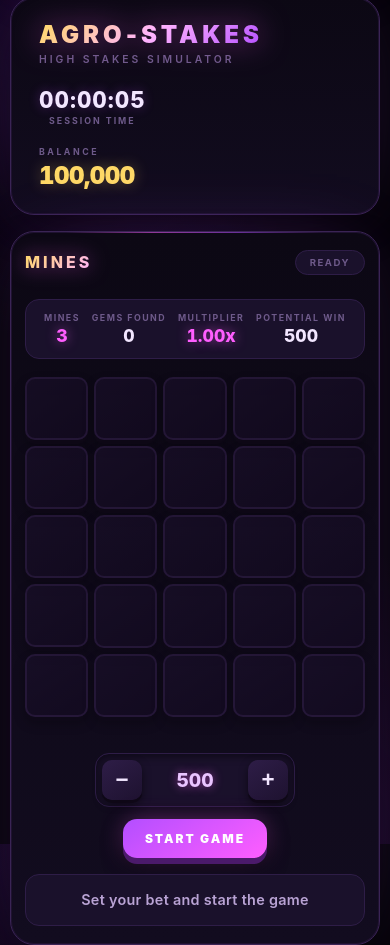
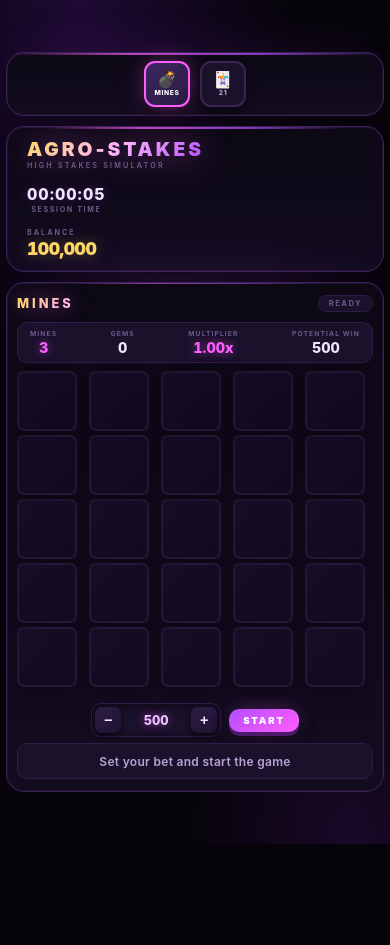
Before and after one commit to agroware/AGRO-STAKES, a plain HTML site: page index.html in a window 390 px wide. After the commit the page ends 844 px from the top, so only its background shows below. Drawn offline with Linux system fonts and the light colour scheme.

Commit message:
Refactor styles and layout in index.html
Adjusted styles and layout for various elements in index.html, including padding, font sizes, and grid configurations. Updated button labels and improved responsiveness for smaller screens.

```diff
--- a/index.html
+++ b/index.html
@@ -35,6 +35,7 @@
 
     html, body {
       height: 100%;
+      overflow: hidden;
     }
 
     body {
@@ -49,31 +50,31 @@
       justify-content: center;
       font-family: var(--font);
       color: var(--text-primary);
-      padding: 20px;
-      overflow-x: hidden;
+      padding: 10px;
     }
 
     /* ========== APP SHELL ========== */
     .app-shell {
       display: grid;
-      grid-template-columns: 90px 1fr;
-      max-width: 1300px;
+      grid-template-columns: 70px 1fr;
+      max-width: 1240px;
       width: 100%;
-      gap: 16px;
+      height: calc(100vh - 20px);
+      max-height: 780px;
+      gap: 10px;
       align-items: stretch;
-      min-height: 700px;
     }
 
     /* ========== LEFT: PAGE SWITCHER ========== */
     .left-nav {
       background: linear-gradient(180deg, var(--bg-800) 0%, var(--bg-700) 100%);
-      border-radius: 24px;
+      border-radius: 18px;
       border: 1px solid var(--border-subtle);
-      padding: 16px 10px;
+      padding: 12px 6px;
       display: flex;
       flex-direction: column;
       align-items: center;
-      gap: 14px;
+      gap: 10px;
       box-shadow:
         0 20px 40px -15px #000000cc,
         0 0 0 1px #1f1230 inset,
@@ -93,9 +94,9 @@
     }
 
     .nav-btn {
-      width: 64px;
-      height: 64px;
-      border-radius: 18px;
+      width: 50px;
+      height: 50px;
+      border-radius: 14px;
       border: 2px solid #3a2455;
       background: var(--bg-600);
       color: var(--text-secondary);
@@ -103,27 +104,27 @@
       flex-direction: column;
       align-items: center;
       justify-content: center;
-      gap: 2px;
+      gap: 1px;
       cursor: pointer;
       transition: all 0.15s;
       font-family: var(--font);
-      font-size: 0.5rem;
+      font-size: 0.42rem;
       font-weight: 800;
-      letter-spacing: 0.8px;
+      letter-spacing: 0.6px;
       text-transform: uppercase;
-      box-shadow: 0 5px 0 #0e0816, 0 6px 12px #00000088;
+      box-shadow: 0 4px 0 #0e0816, 0 5px 10px #00000088;
       padding: 0;
     }
 
     .nav-btn .nav-icon {
-      font-size: 1.5rem;
+      font-size: 1.3rem;
       line-height: 1;
     }
 
     .nav-btn:hover:not(.active) {
       border-color: var(--accent-purple);
       color: var(--text-primary);
-      box-shadow: 0 5px 0 #0e0816, 0 6px 16px var(--glow-purple);
+      box-shadow: 0 4px 0 #0e0816, 0 5px 14px var(--glow-purple);
     }
 
     .nav-btn.active {
@@ -132,12 +133,12 @@
       color: #fff;
       box-shadow:
         0 0 25px -4px var(--glow-pink),
-        0 5px 0 #0e0816,
-        0 6px 16px #000000;
+        0 4px 0 #0e0816,
+        0 5px 14px #000000;
     }
 
     .nav-btn:active {
-      transform: translateY(5px);
+      transform: translateY(4px);
       box-shadow: 0 0 0 #0e0816;
     }
 
@@ -145,23 +146,25 @@
     .main-content {
       display: flex;
       flex-direction: column;
-      gap: 16px;
+      gap: 10px;
       min-width: 0;
+      overflow: hidden;
     }
 
     /* ========== TILT HEADER FRAME ========== */
     .tilt-header {
       position: relative;
       background: linear-gradient(180deg, var(--bg-800) 0%, var(--bg-700) 100%);
-      border-radius: 24px;
+      border-radius: 18px;
       border: 1px solid var(--border-subtle);
-      padding: 24px 28px;
+      padding: 12px 20px;
       box-shadow:
         0 20px 40px -15px #000000cc,
         0 0 0 1px #1f1230 inset,
         0 0 80px -30px var(--glow-purple);
       overflow: hidden;
       transition: box-shadow 0.3s;
+      flex-shrink: 0;
     }
 
     .tilt-header::before {
@@ -175,12 +178,11 @@
       opacity: 0.7;
     }
 
-    /* tilt 3d effect */
     .tilt-header-inner {
       display: flex;
       align-items: center;
       justify-content: space-between;
-      gap: 20px;
+      gap: 14px;
       transform: perspective(900px) rotateX(1.5deg) rotateY(-1deg);
       transform-style: preserve-3d;
       transition: transform 0.3s ease;
@@ -193,13 +195,13 @@
     .header-left {
       display: flex;
       flex-direction: column;
-      gap: 4px;
+      gap: 1px;
     }
 
     .app-title {
-      font-size: 2rem;
+      font-size: 1.35rem;
       font-weight: 900;
-      letter-spacing: 4px;
+      letter-spacing: 3px;
       text-transform: uppercase;
       background: linear-gradient(135deg, #ffd966, #ffb3ff, #b34eff);
       -webkit-background-clip: text;
@@ -210,9 +212,9 @@
     }
 
     .app-subtitle {
-      font-size: 0.65rem;
+      font-size: 0.45rem;
       text-transform: uppercase;
-      letter-spacing: 3px;
+      letter-spacing: 2.2px;
       color: var(--text-muted);
       font-weight: 600;
     }
@@ -220,18 +222,18 @@
     .header-center {
       display: flex;
       align-items: center;
-      gap: 24px;
+      gap: 18px;
     }
 
     .clock-display {
       display: flex;
       flex-direction: column;
       align-items: center;
-      gap: 2px;
+      gap: 1px;
     }
 
     .clock-time {
-      font-size: 1.4rem;
+      font-size: 1rem;
       font-weight: 800;
       font-variant-numeric: tabular-nums;
       color: var(--text-primary);
@@ -240,30 +242,30 @@
     }
 
     .clock-label {
-      font-size: 0.55rem;
+      font-size: 0.45rem;
+      text-transform: uppercase;
+      letter-spacing: 1.6px;
+      color: var(--text-muted);
+      font-weight: 700;
+    }
+
+    .header-right {
+      display: flex;
+      flex-direction: column;
+      align-items: flex-end;
+      gap: 1px;
+    }
+
+    .balance-label-top {
+      font-size: 0.45rem;
       text-transform: uppercase;
       letter-spacing: 2px;
       color: var(--text-muted);
       font-weight: 700;
     }
 
-    .header-right {
-      display: flex;
-      flex-direction: column;
-      align-items: flex-end;
-      gap: 4px;
-    }
-
-    .balance-label-top {
-      font-size: 0.55rem;
-      text-transform: uppercase;
-      letter-spacing: 2.5px;
-      color: var(--text-muted);
-      font-weight: 700;
-    }
-
     .balance-value-top {
-      font-size: 1.9rem;
+      font-size: 1.25rem;
       font-weight: 900;
       font-variant-numeric: tabular-nums;
       letter-spacing: -0.5px;
@@ -286,9 +288,9 @@
     .game-frame {
       flex: 1;
       background: linear-gradient(180deg, var(--bg-800) 0%, var(--bg-700) 100%);
-      border-radius: 24px;
+      border-radius: 18px;
       border: 1px solid var(--border-subtle);
-      padding: 28px;
+      padding: 14px 20px;
       box-shadow:
         0 30px 60px -20px #000000ee,
         0 0 0 1px #1f1230 inset,
@@ -297,7 +299,7 @@
       overflow: hidden;
       display: flex;
       flex-direction: column;
-      min-height: 500px;
+      min-height: 0;
     }
 
     .game-frame::before {
@@ -311,18 +313,18 @@
       opacity: 0.5;
     }
 
-    /* game header inside frame */
     .game-frame-header {
       display: flex;
       align-items: center;
       justify-content: space-between;
-      margin-bottom: 24px;
+      margin-bottom: 10px;
       flex-wrap: wrap;
-      gap: 12px;
+      gap: 6px;
+      flex-shrink: 0;
     }
 
     .game-name {
-      font-size: 1rem;
+      font-size: 0.8rem;
       font-weight: 800;
       letter-spacing: 3px;
       text-transform: uppercase;
@@ -334,13 +336,13 @@
     }
 
     .game-status-pill {
-      font-size: 0.6rem;
+      font-size: 0.48rem;
       text-transform: uppercase;
-      letter-spacing: 1.5px;
+      letter-spacing: 1.4px;
       font-weight: 700;
       color: var(--text-muted);
       background: var(--bg-600);
-      padding: 6px 14px;
+      padding: 3px 10px;
       border-radius: 20px;
       border: 1px solid #2e1d47;
       transition: all 0.2s;
@@ -357,43 +359,45 @@
       display: none;
       flex-direction: column;
       flex: 1;
+      min-height: 0;
     }
 
     .page.active-page {
       display: flex;
     }
 
-    /* ========== MINES GAME ========== */
+    /* ========== MINES GAME — COMPACT ========== */
     .mines-info-bar {
       display: flex;
       justify-content: space-between;
       align-items: center;
       background: var(--bg-600);
       border: 1px solid #2e1d47;
-      border-radius: 14px;
-      padding: 12px 18px;
-      margin-bottom: 18px;
+      border-radius: 10px;
+      padding: 6px 12px;
+      margin-bottom: 8px;
       flex-wrap: wrap;
-      gap: 10px;
+      gap: 4px;
+      flex-shrink: 0;
     }
 
     .mines-stat {
       display: flex;
       flex-direction: column;
       align-items: center;
-      gap: 2px;
+      gap: 1px;
     }
 
     .mines-stat-label {
-      font-size: 0.55rem;
+      font-size: 0.42rem;
       text-transform: uppercase;
-      letter-spacing: 1.5px;
+      letter-spacing: 1.1px;
       color: var(--text-muted);
       font-weight: 700;
     }
 
     .mines-stat-value {
-      font-size: 1.1rem;
+      font-size: 0.9rem;
       font-weight: 800;
       color: var(--text-primary);
       font-variant-numeric: tabular-nums;
@@ -401,45 +405,48 @@
 
     .mines-stat-value.highlight {
       color: var(--accent-pink);
-      text-shadow: 0 0 12px var(--glow-pink);
-    }
-
+      text-shadow: 0 0 10px var(--glow-pink);
+    }
+
+    /* COMPACT MINES GRID — fits without scrolling */
     .mines-grid {
       display: grid;
       grid-template-columns: repeat(5, 1fr);
-      gap: 10px;
-      margin-bottom: 18px;
+      gap: 5px;
+      margin-bottom: 8px;
       flex: 1;
       align-content: center;
+      max-height: 300px;
     }
 
     .mine-tile {
       aspect-ratio: 1;
-      border-radius: 14px;
+      border-radius: 9px;
       border: 2px solid #3a2455;
       background: linear-gradient(145deg, #1e1230, #150a24);
       display: flex;
       align-items: center;
       justify-content: center;
-      font-size: 1.8rem;
+      font-size: 1.1rem;
       cursor: pointer;
       transition: all 0.15s;
-      box-shadow: 0 4px 0 #0e0816, 0 6px 12px #00000088;
+      box-shadow: 0 3px 0 #0e0816, 0 4px 8px #00000088;
       user-select: none;
       position: relative;
       overflow: hidden;
-      min-height: 60px;
+      min-height: 38px;
+      max-height: 60px;
     }
 
     .mine-tile:hover:not(.revealed):not(.disabled) {
       border-color: var(--accent-purple);
-      transform: translateY(-2px);
-      box-shadow: 0 6px 0 #0e0816, 0 8px 20px var(--glow-purple);
+      transform: translateY(-1px);
+      box-shadow: 0 4px 0 #0e0816, 0 6px 16px var(--glow-purple);
     }
 
     .mine-tile:active:not(.revealed):not(.disabled) {
       transform: translateY(2px);
-      box-shadow: 0 2px 0 #0e0816;
+      box-shadow: 0 1px 0 #0e0816;
     }
 
     .mine-tile.revealed {
@@ -451,20 +458,20 @@
     .mine-tile.revealed.gem {
       background: linear-gradient(145deg, #1a3a2a, #0e2018);
       border-color: var(--win);
-      box-shadow: 0 0 20px -5px var(--win);
+      box-shadow: 0 0 18px -5px var(--win);
     }
 
     .mine-tile.revealed.bomb {
       background: linear-gradient(145deg, #3a1a1a, #200e0e);
       border-color: var(--loss);
-      box-shadow: 0 0 20px -5px var(--loss);
+      box-shadow: 0 0 18px -5px var(--loss);
       animation: bomb-shake 0.4s;
     }
 
     @keyframes bomb-shake {
       0%, 100% { transform: translateX(0); }
-      25% { transform: translateX(-4px); }
-      75% { transform: translateX(4px); }
+      25% { transform: translateX(-3px); }
+      75% { transform: translateX(3px); }
     }
 
     .mine-tile.disabled {
@@ -472,54 +479,56 @@
       opacity: 0.5;
     }
 
-    /* ========== BLACKJACK GAME ========== */
+    /* ========== BLACKJACK GAME — COMPACT ========== */
     .bj-table {
       display: flex;
       flex-direction: column;
-      gap: 20px;
+      gap: 8px;
       flex: 1;
       justify-content: center;
+      min-height: 0;
     }
 
     .bj-hand-section {
       display: flex;
       flex-direction: column;
-      gap: 10px;
+      gap: 4px;
     }
 
     .bj-hand-label {
-      font-size: 0.65rem;
+      font-size: 0.48rem;
       text-transform: uppercase;
-      letter-spacing: 2px;
+      letter-spacing: 1.6px;
       color: var(--text-muted);
       font-weight: 700;
       display: flex;
       align-items: center;
-      gap: 10px;
+      gap: 6px;
     }
 
     .bj-hand-value {
-      font-size: 0.85rem;
+      font-size: 0.65rem;
       font-weight: 800;
       color: var(--accent-pink);
       text-shadow: 0 0 10px var(--glow-pink);
       background: var(--bg-600);
-      padding: 2px 10px;
+      padding: 1px 7px;
       border-radius: 20px;
       border: 1px solid #2e1d47;
     }
 
     .bj-cards {
       display: flex;
-      gap: 8px;
+      gap: 5px;
       flex-wrap: wrap;
-      min-height: 90px;
+      min-height: 56px;
+      align-items: center;
     }
 
     .bj-card {
-      width: 64px;
-      height: 92px;
-      border-radius: 10px;
+      width: 42px;
+      height: 60px;
+      border-radius: 7px;
       background: linear-gradient(145deg, #f2e6ff, #d4c4e8);
       color: #1a0f2b;
       display: flex;
@@ -527,7 +536,7 @@
       align-items: center;
       justify-content: center;
       font-weight: 900;
-      box-shadow: 0 4px 0 #0e0816, 0 6px 12px #00000088, 0 0 15px -3px var(--glow-purple);
+      box-shadow: 0 3px 0 #0e0816, 0 4px 8px #00000088, 0 0 12px -3px var(--glow-purple);
       border: 2px solid #ffffff44;
       animation: card-deal 0.3s ease-out;
       position: relative;
@@ -535,7 +544,7 @@
     }
 
     @keyframes card-deal {
-      from { transform: translateY(-20px) scale(0.8); opacity: 0; }
+      from { transform: translateY(-15px) scale(0.8); opacity: 0; }
       to { transform: translateY(0) scale(1); opacity: 1; }
     }
 
@@ -546,68 +555,68 @@
     .bj-card.back {
       background: linear-gradient(145deg, #3d2760, #2a1a42);
       border-color: var(--accent-purple);
-      box-shadow: 0 4px 0 #0e0816, 0 6px 12px #00000088, 0 0 20px -5px var(--glow-purple);
+      box-shadow: 0 3px 0 #0e0816, 0 4px 8px #00000088, 0 0 15px -5px var(--glow-purple);
     }
 
     .bj-card-rank {
-      font-size: 1.3rem;
+      font-size: 0.85rem;
       line-height: 1;
     }
 
     .bj-card-suit {
-      font-size: 1.5rem;
+      font-size: 1rem;
       line-height: 1;
     }
 
     .bj-actions {
       display: flex;
-      gap: 12px;
+      gap: 8px;
       justify-content: center;
-      margin-top: 10px;
+      margin-top: 4px;
       flex-wrap: wrap;
     }
 
     .bj-action-btn {
-      padding: 14px 36px;
+      padding: 8px 22px;
       border: none;
-      border-radius: 14px;
-      font-size: 0.9rem;
+      border-radius: 10px;
+      font-size: 0.68rem;
       font-weight: 900;
-      letter-spacing: 3px;
+      letter-spacing: 2.2px;
       text-transform: uppercase;
       cursor: pointer;
       transition: all 0.1s;
-      box-shadow: 0 6px 0 #0e0816, 0 8px 20px #00000088;
+      box-shadow: 0 4px 0 #0e0816, 0 5px 14px #00000088;
       font-family: var(--font);
     }
 
     .bj-action-btn.hit {
       background: linear-gradient(145deg, #2e8a4e, #1e6b3a);
       color: #fff;
-      box-shadow: 0 6px 0 #0e3a1a, 0 8px 20px #00000088, 0 0 20px -5px #5eff8a88;
+      box-shadow: 0 4px 0 #0e3a1a, 0 5px 14px #00000088, 0 0 18px -5px #5eff8a88;
     }
 
     .bj-action-btn.stand {
       background: linear-gradient(145deg, #b34eff, #8a2eff);
       color: #fff;
-      box-shadow: 0 6px 0 #3d1559, 0 8px 20px #00000088, 0 0 20px -5px var(--glow-pink);
+      box-shadow: 0 4px 0 #3d1559, 0 5px 14px #00000088, 0 0 18px -5px var(--glow-pink);
     }
 
     .bj-action-btn.deal {
       background: linear-gradient(145deg, var(--accent-purple), var(--accent-pink));
       color: #fff;
-      box-shadow: 0 6px 0 #4b1a6b, 0 8px 20px #00000088, 0 0 25px -5px var(--glow-pink);
+      box-shadow: 0 4px 0 #4b1a6b, 0 5px 14px #00000088, 0 0 20px -5px var(--glow-pink);
     }
 
     .bj-action-btn:active:not(:disabled) {
-      transform: translateY(5px);
-      box-shadow: 0 1px 0 #0e0816, 0 8px 20px #00000088;
+      transform: translateY(4px);
+      box-shadow: 0 1px 0 #0e0816, 0 5px 14px #00000088;
     }
 
     .bj-action-btn:disabled {
       opacity: 0.4;
       cursor: not-allowed;
-      transform: translateY(5px);
+      transform: translateY(4px);
       box-shadow: 0 1px 0 #0e0816;
       filter: grayscale(0.5);
     }
@@ -617,37 +626,38 @@
       display: flex;
       align-items: center;
       justify-content: center;
-      gap: 12px;
-      margin-top: 18px;
+      gap: 8px;
+      margin-top: 8px;
       flex-wrap: wrap;
+      flex-shrink: 0;
     }
 
     .bet-control-group {
       display: flex;
       align-items: center;
-      gap: 8px;
+      gap: 5px;
       background: var(--bg-600);
-      border-radius: 14px;
-      padding: 6px;
+      border-radius: 10px;
+      padding: 3px;
       border: 1px solid #2e1d47;
       box-shadow: inset 0 2px 8px #00000088;
     }
 
     .bet-btn {
-      width: 40px;
-      height: 40px;
-      border-radius: 10px;
+      width: 30px;
+      height: 30px;
+      border-radius: 7px;
       border: none;
       background: linear-gradient(145deg, #2e1d47, #1e1230);
       color: var(--text-primary);
-      font-size: 1.4rem;
+      font-size: 1.1rem;
       font-weight: 700;
       cursor: pointer;
       display: flex;
       align-items: center;
       justify-content: center;
       transition: all 0.1s;
-      box-shadow: 0 3px 0 #0e0816, 0 4px 8px #00000088;
+      box-shadow: 0 2px 0 #0e0816, 0 3px 6px #00000088;
       user-select: none;
       line-height: 1;
     }
@@ -657,43 +667,44 @@
     }
 
     .bet-btn:active:not(:disabled) {
-      transform: translateY(3px);
+      transform: translateY(2px);
       box-shadow: 0 0px 0 #0e0816;
     }
 
     .bet-btn:disabled {
       opacity: 0.3;
       cursor: not-allowed;
-      transform: translateY(3px);
+      transform: translateY(2px);
       box-shadow: 0 0px 0 #0e0816;
     }
 
     .bet-value {
-      font-size: 1.2rem;
+      font-size: 0.9rem;
       font-weight: 800;
       color: #e9c4ff;
       font-variant-numeric: tabular-nums;
       text-shadow: 0 0 10px var(--glow-pink);
-      min-width: 90px;
+      min-width: 70px;
       text-align: center;
     }
 
     .message-box {
-      margin-top: 16px;
+      margin-top: 6px;
       background: var(--bg-600);
-      border-radius: 14px;
-      padding: 14px 20px;
+      border-radius: 10px;
+      padding: 8px 14px;
       text-align: center;
-      font-size: 0.9rem;
+      font-size: 0.75rem;
       font-weight: 600;
       color: var(--text-secondary);
       border: 1px solid #2e1d47;
-      min-height: 52px;
+      min-height: 36px;
       display: flex;
       align-items: center;
       justify-content: center;
       transition: all 0.25s;
       letter-spacing: 0.3px;
+      flex-shrink: 0;
     }
 
     .message-box.win {
@@ -720,12 +731,12 @@
       flex-direction: column;
       align-items: center;
       justify-content: center;
-      gap: 20px;
+      gap: 14px;
       z-index: 50;
       opacity: 0;
       pointer-events: none;
       transition: opacity 0.25s;
-      border-radius: 24px;
+      border-radius: 18px;
     }
 
     .loading-overlay.visible {
@@ -734,8 +745,8 @@
     }
 
     .loader-ring {
-      width: 60px;
-      height: 60px;
+      width: 46px;
+      height: 46px;
       border-radius: 50%;
       border: 3px solid transparent;
       border-top-color: var(--accent-pink);
@@ -749,7 +760,7 @@
     }
 
     .loader-text {
-      font-size: 0.8rem;
+      font-size: 0.65rem;
       font-weight: 700;
       letter-spacing: 3px;
       text-transform: uppercase;
@@ -764,18 +775,21 @@
 
     /* ========== RESPONSIVE ========== */
     @media (max-width: 900px) {
+      html, body { overflow: auto; }
       .app-shell {
         grid-template-columns: 1fr;
         grid-template-rows: auto 1fr;
+        height: auto;
+        max-height: none;
       }
       .left-nav {
         flex-direction: row;
         justify-content: center;
-        padding: 12px;
+        padding: 8px;
       }
       .left-nav::before { width: 100%; height: 2px; left: 0; right: 0; }
-      .nav-btn { width: 56px; height: 56px; border-radius: 14px; }
-      .nav-btn .nav-icon { font-size: 1.2rem; }
+      .nav-btn { width: 46px; height: 46px; border-radius: 11px; }
+      .nav-btn .nav-icon { font-size: 1rem; }
       .tilt-header-inner {
         flex-direction: column;
         align-items: flex-start;
@@ -783,21 +797,23 @@
       }
       .header-center { width: 100%; justify-content: space-between; }
       .header-right { align-items: flex-start; }
-      .app-title { font-size: 1.5rem; }
-      .balance-value-top { font-size: 1.5rem; }
-      .mines-grid { grid-template-columns: repeat(5, 1fr); gap: 8px; }
-      .mine-tile { font-size: 1.4rem; min-height: 50px; }
+      .app-title { font-size: 1.2rem; }
+      .balance-value-top { font-size: 1.1rem; }
+      .mines-grid { max-height: none; }
+      .mine-tile { min-height: 46px; }
     }
 
     @media (max-width: 600px) {
-      body { padding: 10px; }
-      .game-frame { padding: 18px 14px; min-height: auto; }
-      .bj-card { width: 50px; height: 74px; }
-      .bj-card-rank { font-size: 1rem; }
-      .bj-card-suit { font-size: 1.1rem; }
-      .bj-action-btn { padding: 12px 22px; font-size: 0.75rem; letter-spacing: 2px; }
-      .mines-grid { gap: 6px; }
-      .mine-tile { min-height: 45px; font-size: 1.2rem; border-radius: 10px; }
+      body { padding: 6px; }
+      .game-frame { padding: 12px 10px; }
+      .bj-card { width: 36px; height: 52px; }
+      .bj-card-rank { font-size: 0.7rem; }
+      .bj-card-suit { font-size: 0.8rem; }
+      .bj-action-btn { padding: 6px 14px; font-size: 0.6rem; letter-spacing: 1.8px; }
+      .mines-grid { gap: 4px; }
+      .mine-tile { min-height: 36px; font-size: 0.9rem; border-radius: 7px; }
+      .bet-value { font-size: 0.8rem; min-width: 60px; }
+      .bet-btn { width: 26px; height: 26px; font-size: 0.9rem; }
     }
   </style>
 </head>
@@ -860,7 +876,7 @@
             <span class="mines-stat-value highlight" id="minesCount">3</span>
           </div>
           <div class="mines-stat">
-            <span class="mines-stat-label">Gems Found</span>
+            <span class="mines-stat-label">Gems</span>
             <span class="mines-stat-value" id="gemsFound">0</span>
           </div>
           <div class="mines-stat">
@@ -881,7 +897,7 @@
             <span class="bet-value" id="minesBetDisplay">500</span>
             <button class="bet-btn" id="minesBetPlus">+</button>
           </div>
-          <button class="bj-action-btn deal" id="minesStartBtn">START GAME</button>
+          <button class="bj-action-btn deal" id="minesStartBtn">START</button>
           <button class="bj-action-btn stand" id="minesCashoutBtn" style="display:none;">CASH OUT</button>
         </div>
 
@@ -950,7 +966,7 @@
 
     // ---- mines ----
     let minesActive = false;
-    let minesGrid = []; // array of { isMine, revealed }
+    let minesGrid = [];
     let minesRevealed = 0;
     let minesStarted = false;
 
@@ -980,7 +996,6 @@
 
     // mines elements
     const minesGridEl = document.getElementById('minesGrid');
-    const minesCountEl = document.getElementById('minesCount');
     const gemsFoundEl = document.getElementById('gemsFound');
     const minesMultiplierEl = document.getElementById('minesMultiplier');
     const potentialWinEl = document.getElementById('potentialWin');
```
